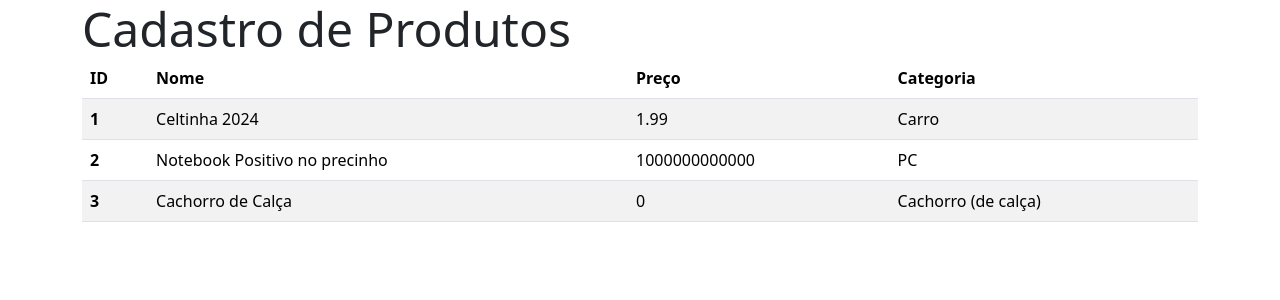
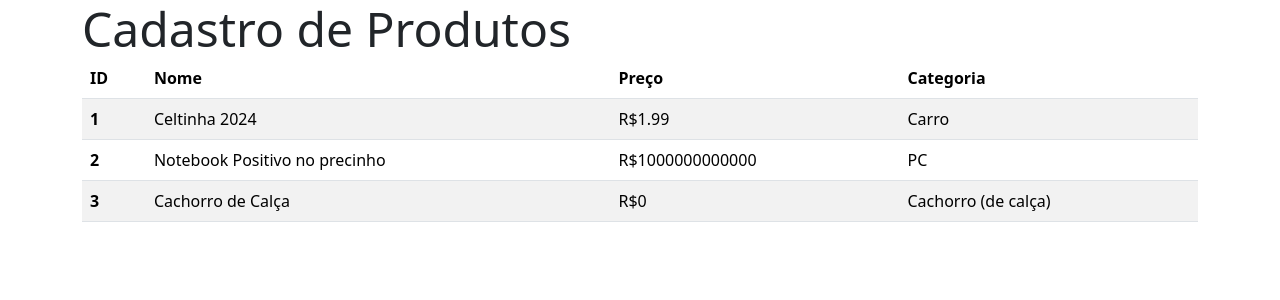
Before and after one commit to lucasjdutra/product-2024-2, an Angular app: page / in a window 1280 px wide. Shown: the top 300 px of the page. Built offline with nearby package versions, Linux system fonts and the light colour scheme.

Commit message:
fix: changed 'product' to 'products-table'

```diff
--- a/src/app/app.component.html
+++ b/src/app/app.component.html
@@ -1 +1 @@
-  <app-product></app-product>
+<app-products-table></app-products-table>
--- a/src/app/app.module.ts
+++ b/src/app/app.module.ts
@@ -4,12 +4,12 @@ import { BrowserModule } from '@angular/platform-browser';
 import { AppRoutingModule } from './app-routing.module';
 import { AppComponent } from './app.component';
 import { NgbModule } from '@ng-bootstrap/ng-bootstrap';
-import { ProductComponent } from './product/product.component';
+import { ProductsTableComponent } from './products-table/products-table.component';
 
 @NgModule({
   declarations: [
     AppComponent,
-    ProductComponent
+    ProductsTableComponent
   ],
   imports: [
     BrowserModule,
--- a/src/app/product/product.component.html
+++ b/src/app/products-table/products-table.component.html
@@ -17,7 +17,7 @@
       <tr *ngFor="let product of products">
         <th scope="row">{{product.id}}</th>
         <td>{{product.name}}</td>
-        <td>{{product.price}}</td>
+        <td>R${{product.price}}</td>
         <td>{{product.category}}</td>
       </tr>
 
```
Also changed, not shown: src/app/products-table/products-table.component.ts (renamed from src/app/product/product.component.ts, +4 -4 lines), src/app/products-table/products-table.component.css (added), 1 other file (tests, documents, lock files or other folders).
